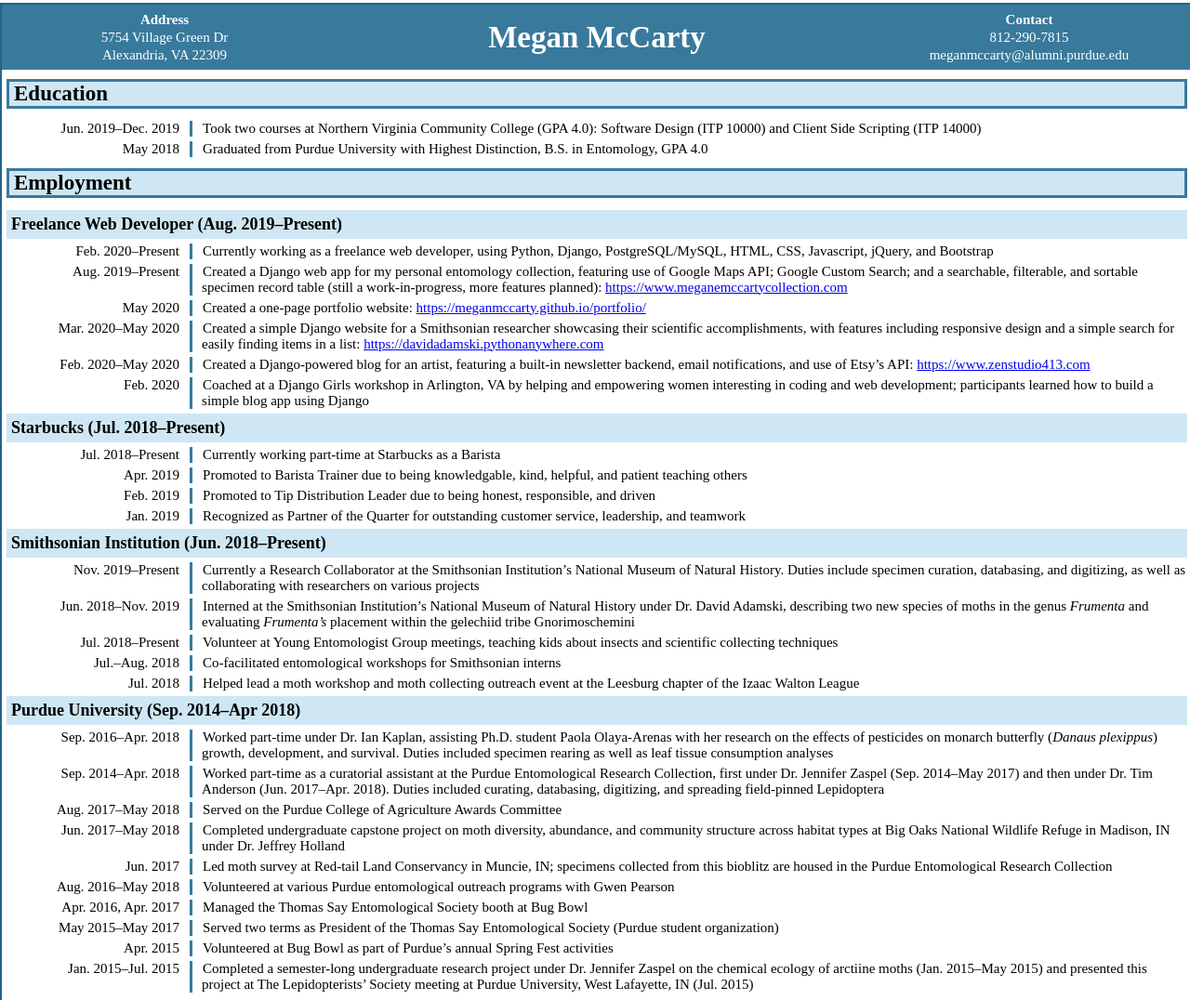
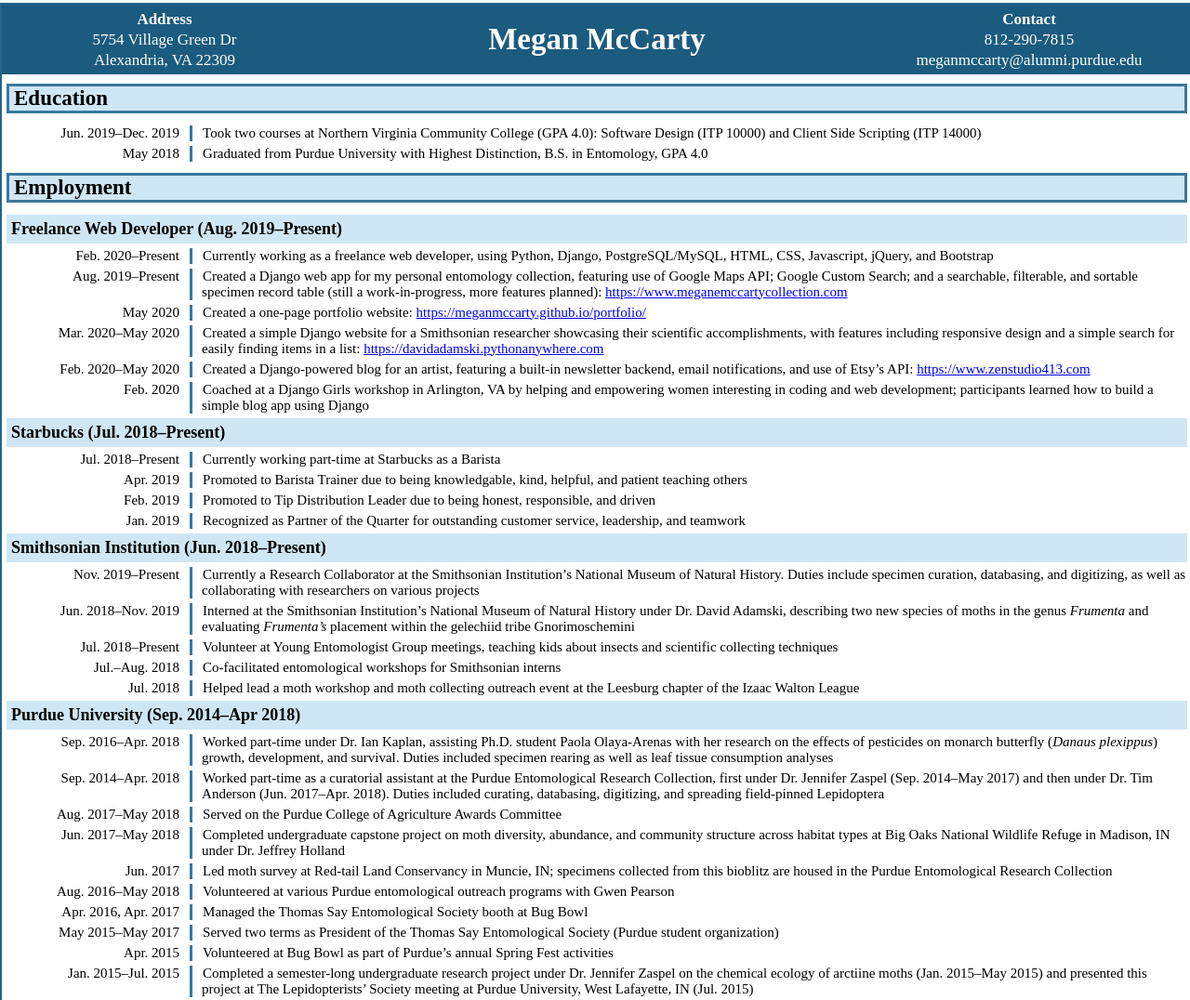
Before and after one commit to Meganmccarty/resume, a plain HTML site: page index.html in a window 1280 px wide. Shown: the top 1076 px of the page at 93% size. Drawn offline with Linux system fonts and the light colour scheme.

Commit message:
Modified header

```diff
--- a/index.html
+++ b/index.html
@@ -8,11 +8,11 @@
                 margin: 3px auto;
             }
             .header {
-                background-color: rgb(57, 121, 156);
+                background-color: rgb(27, 91, 126);
                 color: white;
                 display: flex;
                 flex-direction: row;
-                height: 70px;
+                height: 75px;
                 justify-content: space-between;
             }
             .header-item {
@@ -22,6 +22,9 @@
                 justify-content: center;
                 align-items: center;
                 width: 350px;
+            }
+            .header-item span {
+                font-size: 17px;
             }
             .email {
                 color: white;
```
